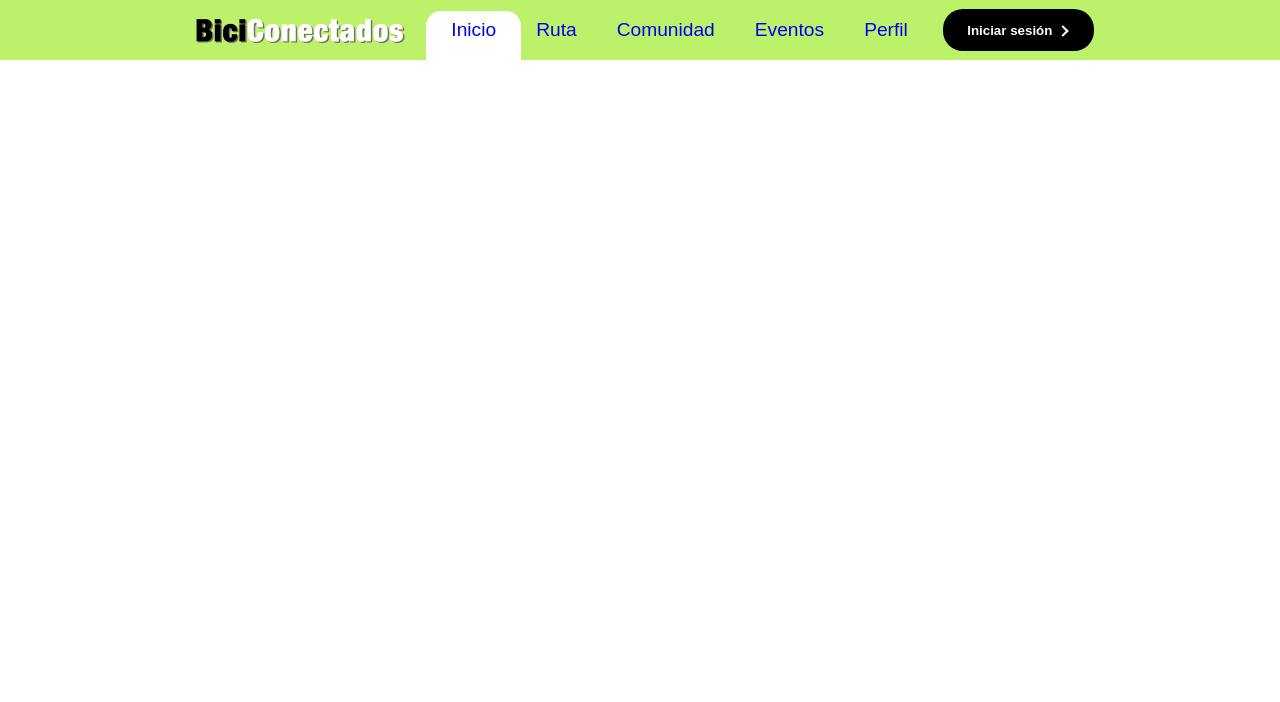
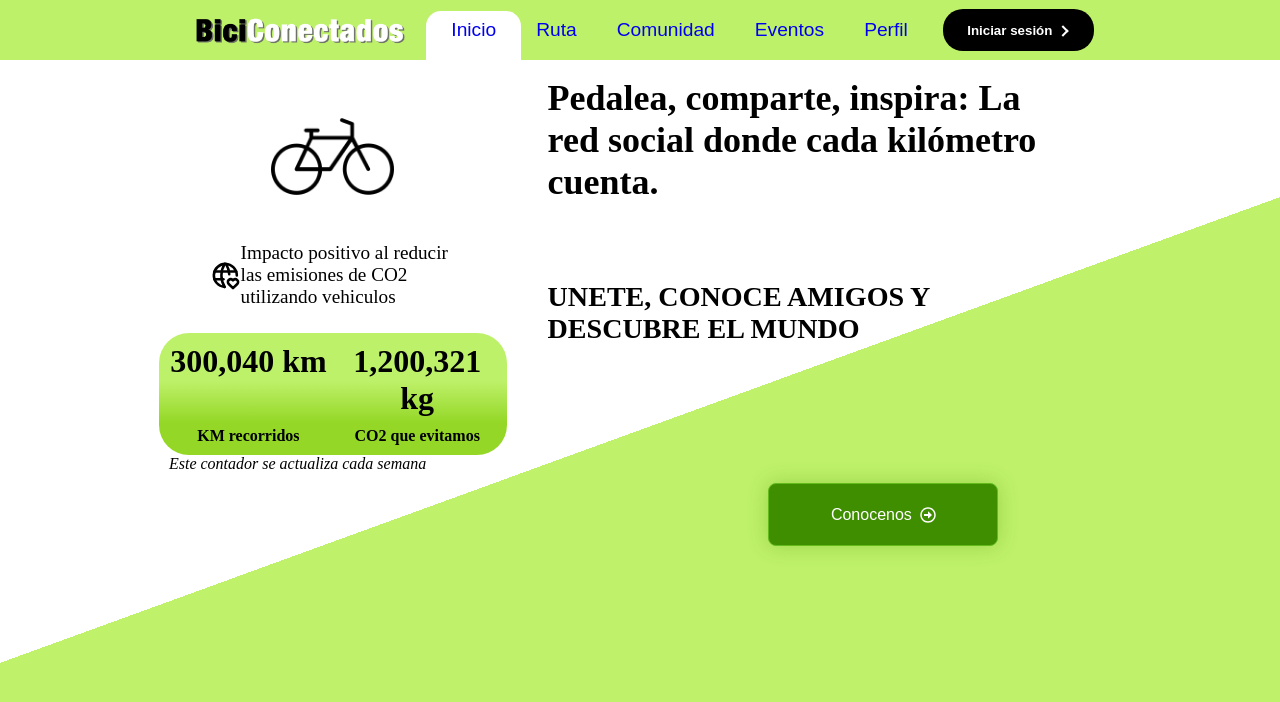
Before and after one commit to jupitaa/FrontBiciconectados, a React (Vite) app in the folder project-react-bicionectados/: page / in a window 1280 px wide. Shown: the top 702 px of the page. Built offline with nearby package versions, Linux system fonts and the light colour scheme.

Commit message:
HomePage Done

```diff
--- a/project-react-bicionectados/package.json
+++ b/project-react-bicionectados/package.json
@@ -12,6 +12,7 @@
   "dependencies": {
     "react": "^18.3.1",
     "react-dom": "^18.3.1",
+    "react-icons": "^5.2.1",
     "react-router-dom": "^6.24.1"
   },
   "devDependencies": {
--- a/project-react-bicionectados/src/components/Header/Header.css
+++ b/project-react-bicionectados/src/components/Header/Header.css
@@ -22,11 +22,10 @@
   margin: 10px;
 }
 .navbar > ul > li {
-
   display: flex;
   align-items: center;
 }
-.navbar > ul > li >a {
+.navbar > ul > li > a {
   z-index: 2;
   text-decoration: none;
   position: relative;
@@ -66,7 +65,7 @@
   background: var(--fondobackgroundblanco);
   height: var(--LineHeight);
   bottom: var(--BottomOffset);
-  left: calc(var(--LineHeight)/-2);
+  left: calc(var(--LineHeight) / -2);
   transition: 0.3s cubic-bezier(0.03, 0.3, 0.4, 0.96);
   border-radius: 15px 15px 0px 0px;
 }
--- /dev/null
+++ b/project-react-bicionectados/src/components/buttons/ConocenosButton.jsx
@@ -0,0 +1,9 @@
+import "./buttonconocenos.css";
+import { FaRegArrowAltCircleRight } from "react-icons/fa";
+export default function DefaultButton() {
+  return (
+    <button className="conocenos-button">
+      Conocenos <FaRegArrowAltCircleRight />
+    </button>
+  );
+}
--- a/project-react-bicionectados/src/components/buttons/DefaultButton.jsx
+++ /dev/null
@@ -1,3 +0,0 @@
-export default function DefaultButton() {
-    return <></>;
-  }
--- /dev/null
+++ b/project-react-bicionectados/src/components/buttons/buttonconocenos.css
@@ -0,0 +1,19 @@
+/* Button */
+.conocenos-button {
+  box-sizing: border-box;
+  color: white;
+  /* Auto layout */
+  display: flex;
+  flex-direction: row;
+  justify-content: center;
+  align-items: center;
+  gap: 8px;
+  font-size: 1em;
+  width: 230px;
+  height: 63px;
+
+  background: #3f8e00;
+  border: 1px solid #62ba1b;
+  box-shadow: 0px 0px 20px rgba(63, 142, 0, 0.3);
+  border-radius: 8px;
+}
--- a/project-react-bicionectados/src/pages/ComunityPage.jsx
+++ b/project-react-bicionectados/src/pages/ComunityPage.jsx
@@ -2,7 +2,7 @@ import "./Pages.css";
 import Temas from "../components/Comunity/temas";
 export default function ComunityPage() {
   return (
-    <div className="page">
+    <div className="adjust-page">
       <div className="grid-temas">
         <div className="filter-button">
           <div className="filter">
--- a/project-react-bicionectados/src/pages/Home.jsx
+++ b/project-react-bicionectados/src/pages/Home.jsx
@@ -1,3 +1,39 @@
+import "./Pages.css";
+import { TbWorldHeart } from "react-icons/tb";
+import { IconContext } from "react-icons";
+import ButtonConocenos from "../components/buttons/ConocenosButton";
 export default function Home() {
-    return <></>;
-  }
+  return (
+    <div className="home-background">
+      <div className="home-page">
+        <div className="home-infoapp">
+          <img src="./src/assets/images/bicicleta.png" alt="" />
+          <IconContext.Provider value={{ size: "4em" }}>
+            <p>
+              <TbWorldHeart />
+              Impacto positivo al reducir las emisiones de CO2 utilizando
+              vehiculos
+            </p>
+          </IconContext.Provider>
+          <div className="info-details">
+            <strong>300,040 km</strong>
+            <strong>1,200,321 kg</strong>
+            <span>KM recorridos</span>
+            <span>CO2 que evitamos</span>
+          </div>
+          <span>Este contador se actualiza cada semana</span>
+        </div>
+        <div className="home-msg-container">
+          <h2>
+            Pedalea, comparte, inspira: La red social donde cada kilómetro
+            cuenta.
+          </h2>
+          <h3>UNETE, CONOCE AMIGOS Y DESCUBRE EL MUNDO</h3>
+        </div>
+        <div className="conocenos-container">
+          <ButtonConocenos />
+        </div>
+      </div>
+    </div>
+  );
+}
--- a/project-react-bicionectados/src/pages/Pages.css
+++ b/project-react-bicionectados/src/pages/Pages.css
@@ -1,4 +1,76 @@
-.page {
+.home-background {
+  background: linear-gradient(160deg, #ffffff 50%, #bff16a 50%);
+}
+.home-page {
+  display: flex;
+  flex-direction: row;
+  flex-wrap: wrap;
+  align-items: flex-start;
+  align-content: flex-start;
+  padding: 0px;
+  gap: 10px;
+  width: 80%;
+  margin: auto;
+  height: calc(100vh - 60px);
+}
+.home-infoapp {
+  margin-top: 35px;
+  width: 40%;
+  display: flex;
+  flex-direction: column;
+  align-items: center;
+}
+.home-page > .home-infoapp > img {
+  width: 30%;
+  flex: none;
+  order: 0;
+  flex-grow: 0;
+}
+.home-infoapp > p {
+  font-size: 1.2em;
+  display: flex;
+  align-items: center;
+  width: 60%;
+}
+.home-infoapp > span {
+  width: 80%;
+  font-style: italic;
+}
+.info-details {
+  display: grid;
+  grid-template-columns: repeat(2, 1fr);
+  padding: 10px;
+  height: auto;
+  width: 80%;
+  gap: 10px;
+  background: linear-gradient(180deg, #bef16a 39%, #94d726 74%);
+  border-radius: 30px;
+}
+.info-details strong {
+  font-size: 2em;
+  font-weight: bold;
+  text-align: center;
+}
+.info-details span {
+  text-align: center;
+  font-weight: bold;
+}
+.home-msg-container {
+  display: flex;
+  flex-direction: column;
+  align-items: center;
+  justify-content: center;
+  font-size: 1.5em;
+  gap: 20px;
+  width: 50%;
+  height: 300px;
+}
+.conocenos-container {
+  width: 85%;
+  display: flex;
+  justify-content: end;
+}
+.adjust-page {
   width: 70%;
   height: 100vh;
   margin: 50px auto;
```
Also changed, not shown: 1 other file (tests, documents, lock files or other folders).
